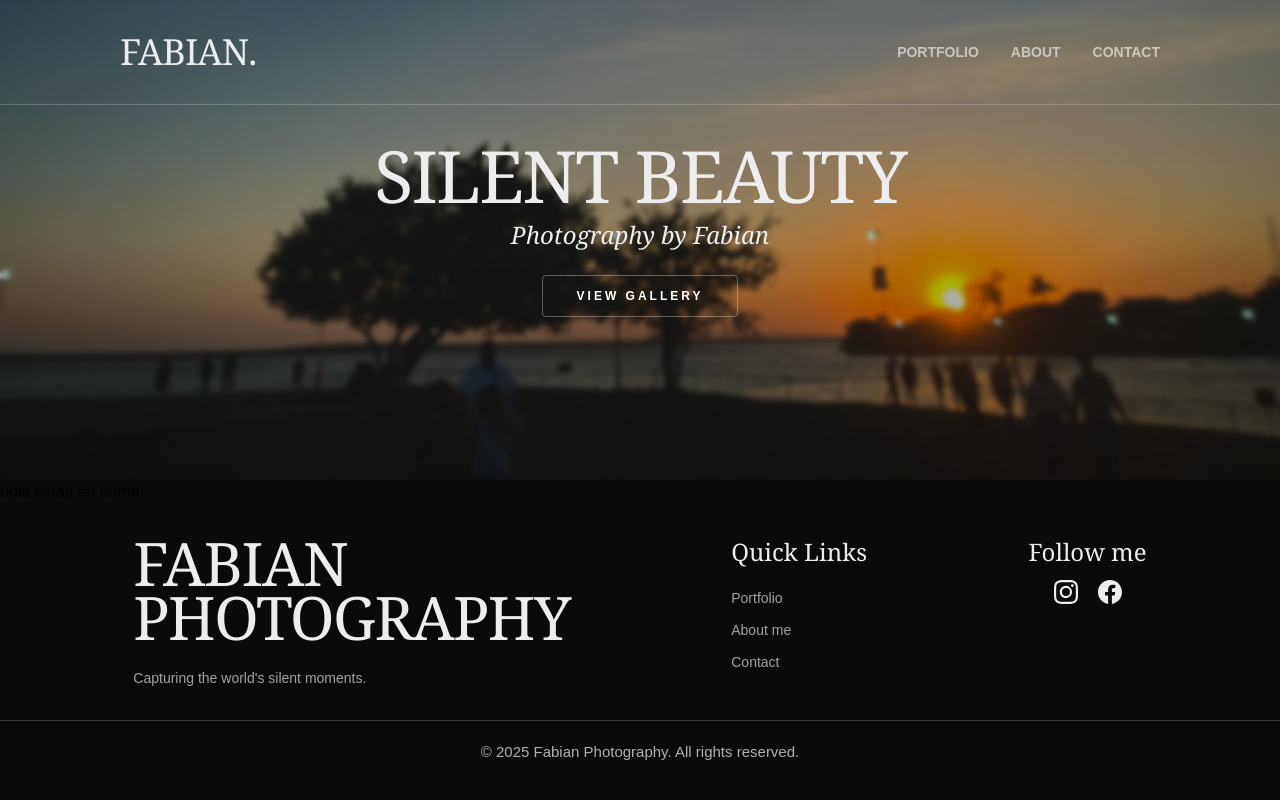
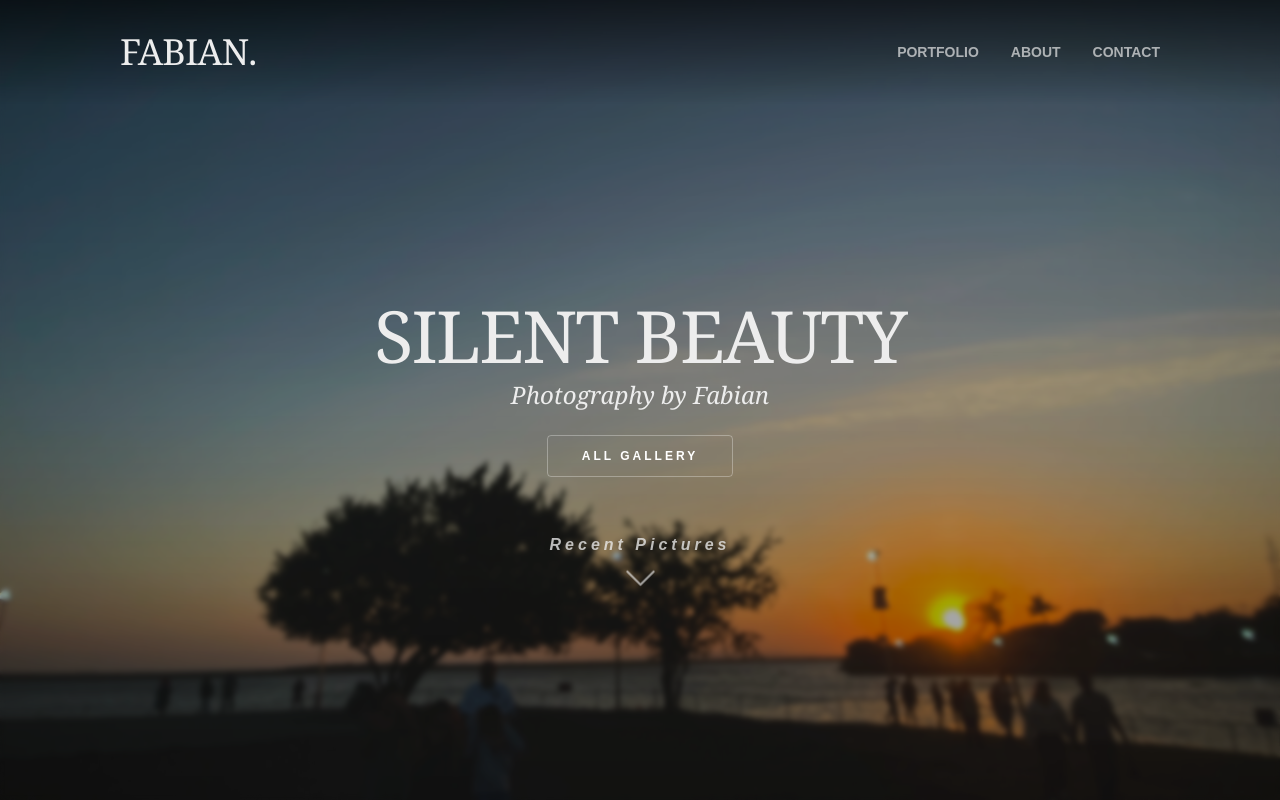
Before and after one commit to SergioMadrid522/blog, a Next.js app: page / in a window 1280 px wide. Shown: the top 800 px of the page. Built offline with nearby package versions, Linux system fonts and the light colour scheme; a web font is replaced by a local one.

Commit message:
fix navbar design issues

```diff
--- a/src/app/globals.css
+++ b/src/app/globals.css
@@ -2,6 +2,10 @@
 /* * {
   outline: 1px solid red;
 } */
+
+html {
+  scroll-behavior: smooth;
+}
 :root {
   --background: #0a0a0a;
   --inactive-link: #525252;
--- a/src/components/footer/Footer.tsx
+++ b/src/components/footer/Footer.tsx
@@ -1,10 +1,9 @@
-import { quickLinks, socialMedia } from "@/data";
-import Link from "next/link";
+import Links from "./Links";
+import SocialMedia from "./SocialMedia";
 
 export default function Footer() {
-  //bg-[#0a0a0a]
   return (
-    <footer>
+    <footer id="contact">
       <section
         className="
             flex flex-col md:flex-row
@@ -31,55 +30,14 @@ export default function Footer() {
           </p>
         </div>
 
-        <div className="flex flex-col items-center md:items-start gap-2">
-          <p className="font-serif text-2xl text-[#ededed] mb-3 md:mb-3">
-            Quick Links
-          </p>
-          <div className="flex flex-col gap-3 font-sans text-sm text-[#a3a3a3]">
-            {quickLinks.map(({ label, pageUrl }) => (
-              <Link
-                key={label}
-                href={pageUrl}
-                className="hover:text-white transition-colors"
-              >
-                {label}
-              </Link>
-            ))}
-          </div>
-        </div>
+        <Links />
 
-        <div className="">
-          <p className="font-serif text-2xl text-[#ededed] mb-3 md:mb-3">
-            Follow me
-          </p>
-
-          <div className="flex flex-row items-center justify-center gap-5">
-            {socialMedia.map(({ name, link, svgPath }) => (
-              <a
-                href={link}
-                key={name}
-                target="_blank"
-                rel="noopener noreferrer"
-              >
-                <svg
-                  xmlns="http://www.w3.org/2000/svg"
-                  width="24"
-                  height="24"
-                  fill="currentColor"
-                  viewBox="0 0 16 16"
-                  className="fill-[#ededed]"
-                >
-                  <path d={svgPath} />
-                </svg>
-              </a>
-            ))}
-          </div>
-        </div>
+        <SocialMedia />
       </section>
       <section className="border-t border-t-white/20">
         <div className="text-center p-5">
           <p className="text-[15px] text-[#edededbb]">
-            © 2025 Fabian Photography. All rights reserved.
+            © 2026 Fabian Photography. All rights reserved.
           </p>
         </div>
       </section>
--- /dev/null
+++ b/src/components/footer/Links.tsx
@@ -0,0 +1,23 @@
+import { quickLinks } from "@/data";
+import Link from "next/link";
+
+export default function Links() {
+  return (
+    <div className="flex flex-col items-center md:items-start gap-2">
+      <p className="font-serif text-2xl text-[#ededed] mb-3 md:mb-3">
+        Quick Links
+      </p>
+      <div className="flex flex-col gap-3 font-sans text-sm text-[#a3a3a3] text-center md:text-start">
+        {quickLinks.map(({ label, pageUrl }) => (
+          <Link
+            key={label}
+            href={pageUrl}
+            className="hover:text-white transition-colors"
+          >
+            {label}
+          </Link>
+        ))}
+      </div>
+    </div>
+  );
+}
--- /dev/null
+++ b/src/components/footer/SocialMedia.tsx
@@ -0,0 +1,27 @@
+import { socialMedia } from "@/data";
+export default function SocialMedia() {
+  return (
+    <div className="">
+      <p className="font-serif text-2xl text-[#ededed] mb-3 md:mb-3">
+        Follow me
+      </p>
+
+      <div className="flex flex-row items-center justify-center gap-5">
+        {socialMedia.map(({ name, link, svgPath }) => (
+          <a href={link} key={name} target="_blank" rel="noopener noreferrer">
+            <svg
+              xmlns="http://www.w3.org/2000/svg"
+              width="24"
+              height="24"
+              fill="currentColor"
+              viewBox="0 0 16 16"
+              className="fill-[#ededed]"
+            >
+              <path d={svgPath} />
+            </svg>
+          </a>
+        ))}
+      </div>
+    </div>
+  );
+}
--- /dev/null
+++ b/src/components/header/ChevronDownIcon.tsx
@@ -0,0 +1,17 @@
+import { GLOBAL } from "@/data";
+export default function ChevronDownIcon() {
+  const { chevronIcon } = GLOBAL;
+  return (
+    <>
+      <svg
+        xmlns="http://www.w3.org/2000/svg"
+        width="35"
+        height="35"
+        viewBox="0 0 16 16"
+        className="fill-[#edededa1]"
+      >
+        <path fillRule="evenodd" d={chevronIcon} />
+      </svg>
+    </>
+  );
+}
--- a/src/components/header/Header.tsx
+++ b/src/components/header/Header.tsx
@@ -1,20 +1,19 @@
 import Image from "next/image";
 import banner from "@/assets/images/banner.webp";
+
 import Link from "next/link";
+import ChevronDownIcon from "./ChevronDownIcon";
 
 export default function Header() {
   return (
     <>
-      <div className="relative w-full h-[60vh] overflow-hidden">
+      <div className="relative w-full h-screen overflow-hidden">
         <Image
           src={banner}
           alt="Blog Gallery banner"
           fill
           priority
-          className="
-            object-cover
-            object-bottom
-          "
+          className="object-cover object-bottom"
         />
 
         <div
@@ -26,14 +25,7 @@ export default function Header() {
             backdrop-blur-[2.5px]
           "
         >
-          <h1
-            className="
-              font-serif uppercase
-              text-5xl md:text-7xl
-              text-[#ededed]
-              tracking-tight
-            "
-          >
+          <h1 className="font-serif uppercase text-5xl md:text-7xl text-[#ededed] tracking-tight">
             Silent Beauty
           </h1>
           <p
@@ -61,9 +53,24 @@ export default function Header() {
             "
             href="/gallery"
           >
-            View Gallery
+            All Gallery
           </Link>
         </div>
+
+        <Link
+          href="#recent-pictures"
+          className="absolute bottom-0 left-0 w-full flex justify-center"
+        >
+          <div className="-translate-y-50 flex flex-col items-center">
+            <p className="font-sans font-bold text-[16px] text-[#edededc5] italic tracking-[0.25em] my-2">
+              Recent Pictures
+            </p>
+
+            <div className="animate-bounce will-change-transform">
+              <ChevronDownIcon />
+            </div>
+          </div>
+        </Link>
       </div>
     </>
   );
--- a/src/components/navbar/Links.tsx
+++ b/src/components/navbar/Links.tsx
@@ -1,14 +1,21 @@
+"use client";
+
 import { navbarLinks } from "@/data";
 import Link from "next/link";
+import type { LinkProps } from "@/types";
 
-export default function Links() {
+export default function Links({ handleClick }: LinkProps) {
   return (
     <>
       {navbarLinks.map(({ label, pageUrl }) => (
         <Link
           key={label}
           href={pageUrl}
-          className="hover:text-white focus:text-white transition-colors"
+          onClick={handleClick}
+          className="
+          font-bold
+          text-2xl md:text-[14px]
+          hover:text-white focus:text-white transition-colors"
         >
           {label}
         </Link>
--- /dev/null
+++ b/src/components/navbar/Modal.tsx
@@ -0,0 +1,45 @@
+"use client";
+
+import type { ModalProps } from "@/types";
+import Links from "./Links";
+import { GLOBAL } from "@/data";
+
+export default function Modal({ isOpen, handleClick }: ModalProps) {
+  const { closeIcon } = GLOBAL;
+
+  return (
+    <>
+      {isOpen && (
+        <>
+          <div
+            className="
+              absolute
+              flex flex-col md:flex
+              items-center justify-center gap-5
+              top-0 left-0
+              w-full h-screen
+              bg-linear-to-b from-black/80 via-black to-black/65
+            "
+          >
+            <Links handleClick={handleClick} />
+          </div>
+
+          <div className="absolute right-8 md:hidden items-center">
+            <button type="button" onClick={handleClick}>
+              <svg
+                xmlns="http://www.w3.org/2000/svg"
+                width="35"
+                height="35"
+                fill="currentColor"
+                viewBox="0 0 16 16"
+                className=""
+              >
+                <path fillRule="evenodd" d={closeIcon} />
+              </svg>
+            </button>
+          </div>
+        </>
+      )}
+    </>
+  );
+}
--- a/src/components/navbar/Navbar.tsx
+++ b/src/components/navbar/Navbar.tsx
@@ -1,9 +1,10 @@
 "use client";
+
 import Link from "next/link";
 import { GLOBAL } from "@/data";
-import { navbarLinks } from "@/data";
 import { useState } from "react";
 import Links from "./Links";
+import Modal from "./Modal";
 
 export default function Navbar() {
   const { hamburgerIcon } = GLOBAL;
@@ -17,11 +18,10 @@ export default function Navbar() {
     <div
       className="
         fixed
-        top-0
+        top-0 left-0
         flex items-center justify-between
         px-8 py-8 md:px-30
-        bg-transparent
-        border-b border-b-white/20
+        bg-linear-to-b from-black/60 via-black/30 to-transparent/20
         w-full
         z-1
       "
@@ -39,7 +39,8 @@ export default function Navbar() {
 
       <div
         className="
-          hidden md:flex gap-8
+          hidden md:flex
+          gap-8
           font-sans font-bold uppercase
           text-[10px] md:text-[14px] text-[#edededad]
         "
@@ -47,19 +48,7 @@ export default function Navbar() {
         <Links />
       </div>
 
-      {isOpen && (
-        <div
-          className="
-            absolute md:flex
-          bg-red-500
-            flex flex-row
-          "
-        >
-          <Links />
-        </div>
-      )}
-
-      <div className={`flex items-center md:hidden `}>
+      <div className="flex items-center md:hidden">
         <button type="button" onClick={handleClick}>
           <svg
             xmlns="http://www.w3.org/2000/svg"
@@ -69,10 +58,12 @@ export default function Navbar() {
             viewBox="0 0 16 16"
             className=""
           >
-            <path fill-rule="evenodd" d={hamburgerIcon} />
+            <path fillRule="evenodd" d={hamburgerIcon} />
           </svg>
         </button>
       </div>
+
+      <Modal isOpen={isOpen} handleClick={handleClick} />
     </div>
   );
 }
--- a/src/data.ts
+++ b/src/data.ts
@@ -3,6 +3,10 @@ import { Links, SocialMedia } from "./types";
 export const GLOBAL = {
   hamburgerIcon:
     "M2.5 12a.5.5 0 0 1 .5-.5h10a.5.5 0 0 1 0 1H3a.5.5 0 0 1-.5-.5m0-4a.5.5 0 0 1 .5-.5h10a.5.5 0 0 1 0 1H3a.5.5 0 0 1-.5-.5m0-4a.5.5 0 0 1 .5-.5h10a.5.5 0 0 1 0 1H3a.5.5 0 0 1-.5-.5",
+  closeIcon:
+    "M2.146 2.854a.5.5 0 1 1 .708-.708L8 7.293l5.146-5.147a.5.5 0 0 1 .708.708L8.707 8l5.147 5.146a.5.5 0 0 1-.708.708L8 8.707l-5.146 5.147a.5.5 0 0 1-.708-.708L7.293 8z",
+  chevronIcon:
+    "M1.646 4.646a.5.5 0 0 1 .708 0L8 10.293l5.646-5.647a.5.5 0 0 1 .708.708l-6 6a.5.5 0 0 1-.708 0l-6-6a.5.5 0 0 1 0-.708",
 };
 
 export const navbarLinks: Links[] = [
```
Also changed, not shown: src/types.ts (+9 -0 lines), tailwind.config.ts (+7 -12 lines).
